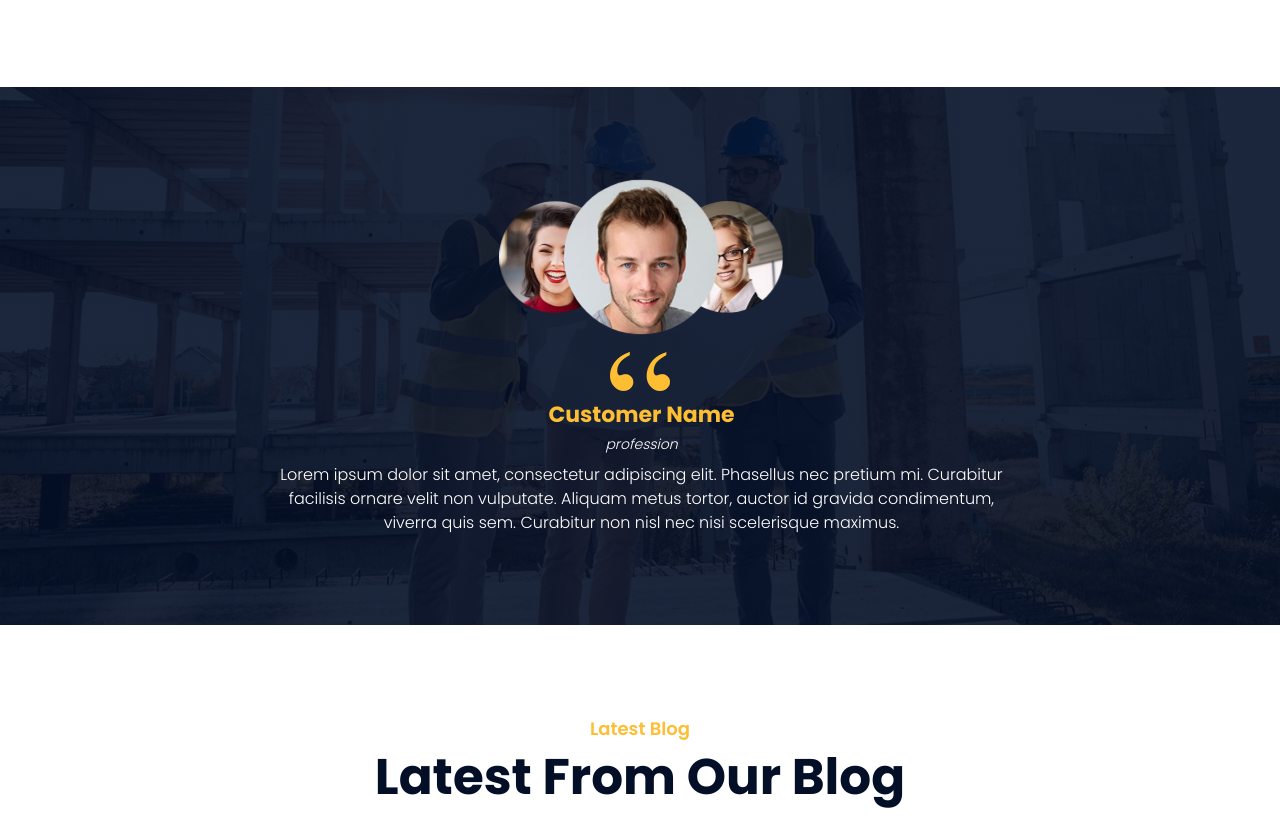
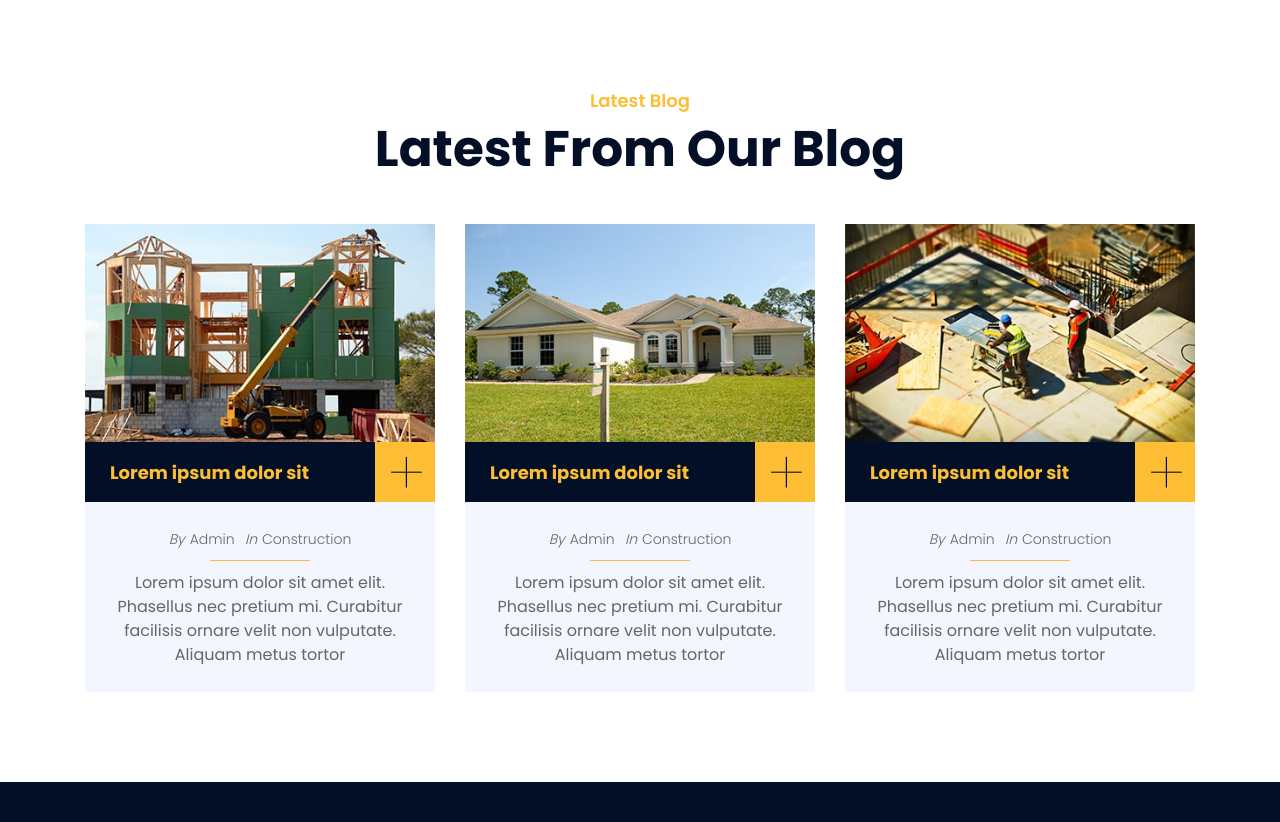
Before and after one commit to huenguyen1988/webanhvinh, a website: page public/index.html in a window 1280 px wide. Shown: the part 4831-5653 px from the top of the page. Drawn offline with nearby package versions, Linux system fonts and the light colour scheme; files whose address does not match are found by name.

Commit message:
edit index

```diff
--- a/public/index.html
+++ b/public/index.html
@@ -655,7 +655,7 @@
 
 
             <!-- Testimonial Start -->
-            <div class="testimonial wow fadeIn" data-wow-delay="0.1s">
+            <!-- <div class="testimonial wow fadeIn" data-wow-delay="0.1s">
                 <div class="container">
                     <div class="row">
                         <div class="col-12">
@@ -718,7 +718,7 @@
                         </div>
                     </div>
                 </div>
-            </div>
+            </div> -->
             <!-- Testimonial End -->
 
 
```
